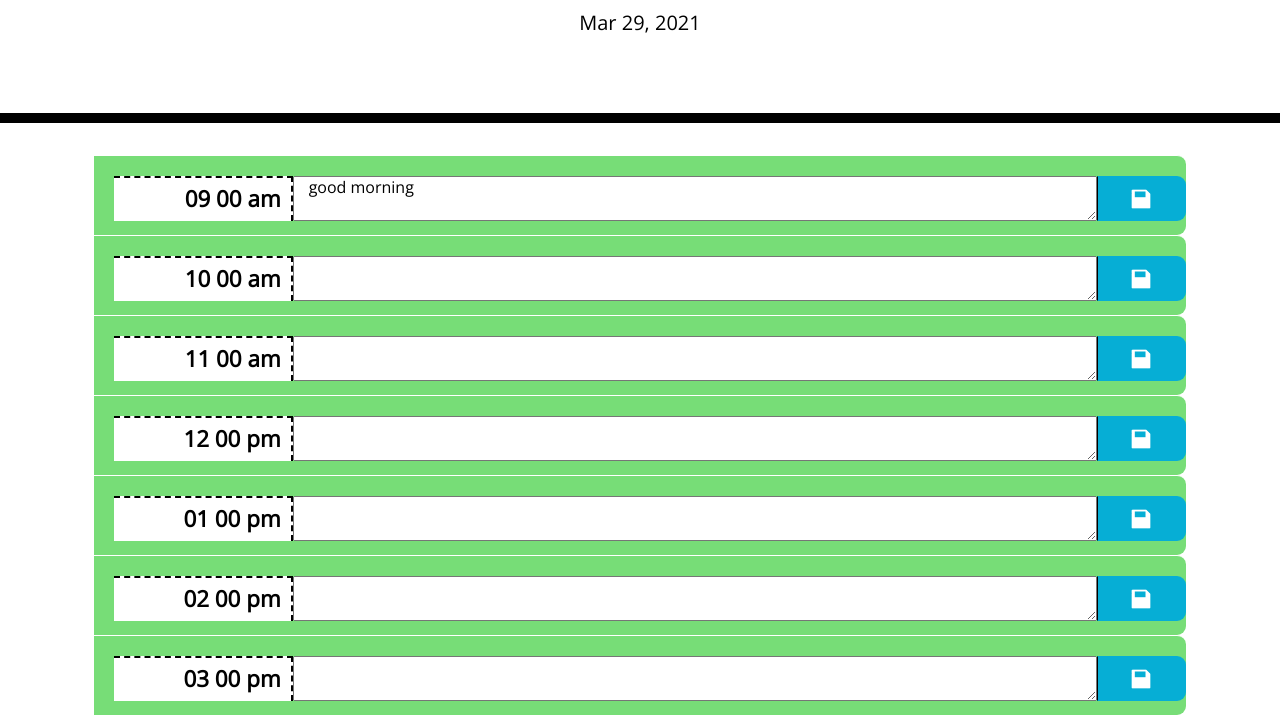
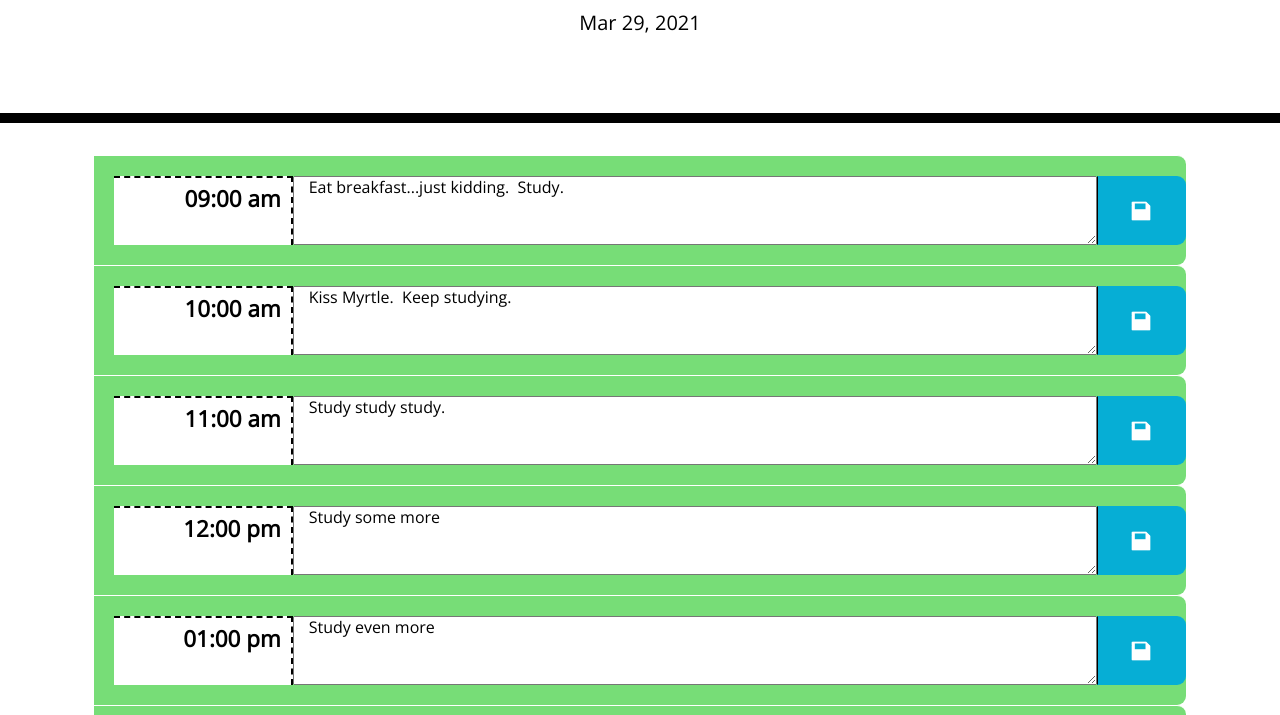
Before and after one commit to uknity/Work_Day_Scheduler, a plain HTML site: page index.html in a window 1280 px wide. Shown: the part 221-936 px from the top of the page. Drawn offline with nearby package versions, Linux system fonts and the light colour scheme.

Commit message:
reversed time block changes back to last version

```diff
--- a/assets/css/style.css
+++ b/assets/css/style.css
@@ -34,10 +34,14 @@ textarea {
   color: black;
   padding: 20px;
 }
+.timeDivFormat {
+  color: black;
+  font-size: 1em;
+}
 
 .row {
   white-space: pre-wrap;
-  height: 80px;
+  height: 110px;
   border-top: 1px solid white;
   padding-right: 0px;
   border-top-right-radius: 9px;
--- a/assets/js/script.js
+++ b/assets/js/script.js
@@ -1,54 +1,55 @@
+
+
 //Dom variables
 var currentDayEl = $("#currentDay");
 var calendarContainerEl = $(".calendarContainer");
 var nowHour = moment().format("HH:mm a");
 
-
 var plannerFeatures = [
     {
-      scheduledTime: moment(9, "H").format("hh mm a"),
-      event: "good morning",
+      scheduledTime:  moment(9, "H").format("hh:mm a"),
+      event: "Eat breakfast...just kidding.  Study.",
     },
     {
-      scheduledTime: moment(10, "H").format("hh mm a"),
-      event: "",
+      scheduledTime:  moment(10, "H").format("hh:mm a"),
+      event: "Kiss Myrtle.  Keep studying.",
     },
     {
-      scheduledTime: moment(11, "H").format("hh mm a"),
-      event: "",
+      scheduledTime:  moment(11, "H").format("hh:mm a"),
+      event: "Study study study.",
     },
     {
-      scheduledTime: moment(12, "H").format("hh mm a"),
-      event: "",
+      scheduledTime:  moment(12, "H").format("hh:mm a"),
+      event: "Study some more",
     },
     {
-      scheduledTime: moment(13, "H").format("hh mm a"),
-      event: "",
+      scheduledTime:  moment(13, "H").format("hh:mm a"),
+      event: "Study even more",
     },
     {
-      scheduledTime: moment(14, "H").format("hh mm a"),
-      event: "",
+      scheduledTime:  moment(14, "H").format("hh:mm a"),
+      event: "Yell at my computer.",
     },
     {
-      scheduledTime: moment(15, "H").format("hh mm a"),
-      event: "",
+      scheduledTime:  moment(15, "H").format("hh:mm a"),
+      event: "Get mad at my computer.",
     },
     {
-      scheduledTime: moment(16, "H").format("hh mm a"),
-      event: "",
+      scheduledTime:  moment(16, "H").format("hh mm a"),
+      event: "Feel dumb.",
     },
     {
-      scheduledTime: moment(17, "H").format("hh mm a"),
-      event: "",
+      scheduledTime:  moment(17, "H").format("hh:mm a"),
+      event: "Keep studying.",
     },
   ];
 
-console.log(plannerFeatures[0].scheduledTime);
+
 
 var index = 0;
 //creates the rows for the planner
 function createRow() {
-  calendarContainerEl.empty();
+//   calendarContainerEl.empty();
 
   //uses a for loop to populate the calendar container
   for (i = 0; i < 9; i++) {
@@ -57,10 +58,9 @@ function createRow() {
 
     //scheduled times
     var timeCol = $('<div>').addClass('col-12 col-md-2 hour');
-    console.log(plannerFeatures[i].scheduledTime);
-    console.log(typeof plannerFeatures[i].scheduledTime);
     timeCol.append($("<span>").text(plannerFeatures[i].scheduledTime));
     row.append(timeCol);
+
 
     //text area to enter appointments
     var appointmentDiv = $("<textArea>");
@@ -84,6 +84,7 @@ function createRow() {
     var indexHour = index + 9;
     var blockHour = moment(indexHour, "H").format("HH");
     var nowHourSpan = moment().format("HH");
+
 
     if (blockHour < nowHourSpan) {
       row.addClass("past");
@@ -126,8 +127,6 @@ calendarContainerEl.on("click", ".saveBtn", function() {
     alert("your button is working");
     var clickedIndex = $(this).attr("data-index");
     console.log(clickedIndex);
-    var appointmentId = $("#" + clickedIndex);
-    console.log(appointmentId);
     var appt = appointmentId.val();
     console.log(appt);
     var eventString = plannerFeatures[clickedIndex].event;
```
